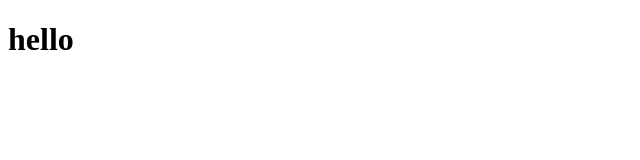
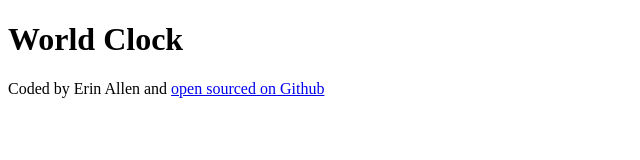
Before and after one commit to erinantonia/world-clock, a plain HTML site: page index.html in a window 1280 px wide. Shown: the whole page, without its empty margins (0-640 px from the left). Drawn offline with Linux system fonts and the light colour scheme.

Commit message:
Created footer

```diff
--- a/index.html
+++ b/index.html
@@ -7,7 +7,13 @@
     <title>World Clock 🕰️</title>
   </head>
   <body>
-    <h1>hello</h1>
+    <h1>World Clock</h1>
+    <footer>
+      Coded by Erin Allen and
+      <a href="https://github.com/erinantonia/world-clock" target="_blank"
+        >open sourced on Github</a
+      >
+    </footer>
     <script src="javascript/index.js"></script>
   </body>
 </html>
```
